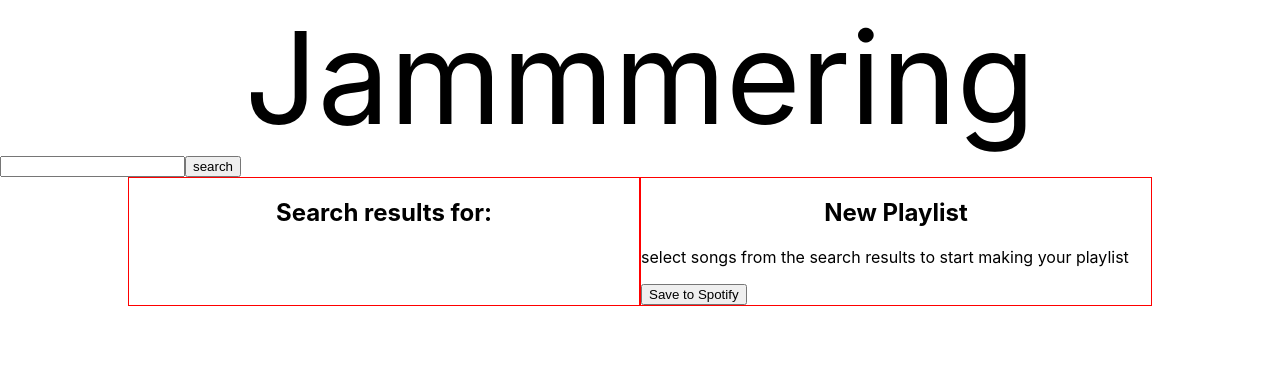
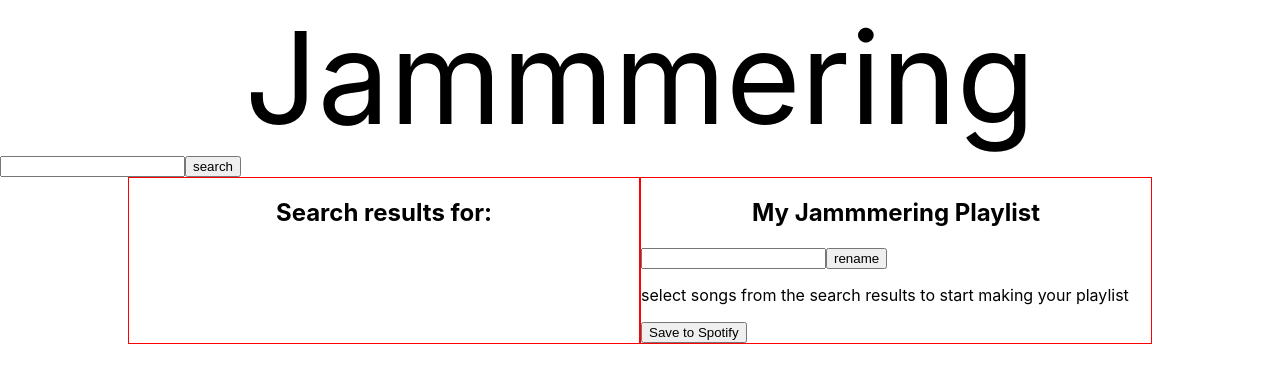
Before and after one commit to NerdyNurse/jammmering, a React (Create React App) app: page / in a window 1280 px wide. Shown: the top 382 px of the page. Built offline with nearby package versions, Linux system fonts and the light colour scheme.

Commit message:
fix various bugs

```diff
--- a/src/App.js
+++ b/src/App.js
@@ -6,7 +6,7 @@ import styles from './app.module.css'
 import Playlist from './components/PlayLists/PlayList';
 import SearchBar from './components/SearchBar/SearchBar';
 import SearchResults from './components/SearchResults/SearchResults';
-import  Spotify  from './supportscripts/spotifyauthentication';
+import  Spotify  from './supportscripts/spotify';
 
 
 
@@ -18,7 +18,10 @@ function App() {
 
   }
 
+  const [playListName, setPlayListName] = useState('My Jammmering Playlist')
+
   const [playList, setPlayList] = useState([])
+
   const addTrackToPlaylist = (trackData) => {
     if (playList.includes(trackData)){
       alert('The selected track is already in your playlist')
@@ -33,57 +36,35 @@ function App() {
   }
 
   const [searchResults, setSearchResults] = useState([])
+  const [searchingFor, setSearchingFor] = useState('')
 
 
  const [displayToken, setDisplayToken] = useState('');
+ const [costomName, setCostomName] = useState('');
+
+  const renamePlayList = () => {
+    if(costomName){
+      setPlayListName(costomName)
+      setCostomName('')}
+  }
+
+  const renameChangeHandler = ({target}) => {
+    setCostomName(target.value)
+  }
 
   const searchClickHandler = async () => {
-    if (userInput.length < 5) {
+    /*if (userInput.length < 5) {
       alert('add more characters to your search')
     }
-    else {
-      const token =Spotify.getAccessToken();
-      const basicEndPoint = 'https://api.spotify.com/v1/search?q=';
-      const searchType = 'type=track';
+    else { */
+    const results = await Spotify.searchByUserInput(userInput);
 
-      if (token) {
-        console.log(token)
-        const searchURL = basicEndPoint + userInput + '&' + searchType;
-
-        setDisplayToken(searchURL)
-
-        try {
-          const response = await fetch(searchURL, {
-            headers: {
-              Authorization: 'Bearer '+ token
-            }
-          });
-
-          if(response.ok) {
-
-          const data = await response.json();
-          console.log(data)
-
-          setSearchResults(data.tracks.items.map((item) => ({
-            trackName: item.name,
-            artist: item.artists.map(artist => artist.name).join(', '),
-            imgUrl: item.album.images.length > 0 ? item.album.images[0].url : null,
+    setSearchResults(results);
+    console.log(`SearchResults:`, results);
+    setSearchingFor(userInput);
+    setUserInput('');
 
 
-          })
-          ));
-
-          console.log(searchResults)
-          setUserInput('')
-
-      }} catch (error){
-        console.error('Error during search:', error);
-      }
-      }
-       else {
-        setDisplayToken('something is not working')
-      }
-    }
 
   }
 
@@ -101,7 +82,7 @@ function App() {
         <div className={styles.list}>
 
       <SearchResults
-        userInput={userInput}
+        userInput={searchingFor}
         addTrackToPlaylist={addTrackToPlaylist}
         playList={playList}
         searchResults={searchResults}/>
@@ -109,8 +90,13 @@ function App() {
         </div>
         <div className={styles.list}>
       <Playlist
+        playListName={playListName}
         playList={playList}
-        removeTrackFromPlaylist={removeTrackFromPlaylist} />
+        removeTrackFromPlaylist={removeTrackFromPlaylist}
+        costomName={costomName}
+        renameChangeHandler={renameChangeHandler}
+        renamePlayList={renamePlayList}
+         />
 
         </div>
 
--- a/src/components/PlayLists/PlayList.js
+++ b/src/components/PlayLists/PlayList.js
@@ -1,11 +1,15 @@
 import React from 'react'
 import Tracklist from '../TrackList/Tracklist'
 
-export default function Playlist({playList, removeTrackFromPlaylist}){
+export default function Playlist({playList, removeTrackFromPlaylist, playListName, renamePlayList, renameChangeHandler, costomName}){
 
     return (
         <div>
-            <h2>New Playlist</h2>
+            <h2>{playListName}</h2>
+            <input type='text' value={costomName} onChange={renameChangeHandler} />
+            <button
+            onClick= {renamePlayList}
+            >rename</button>
             {playList.length > 0 ?
                 <Tracklist
                     renderList={playList}
--- a/src/supportscripts/spotifyauthentication.js
+++ b/src/supportscripts/spotify.js
@@ -17,6 +17,7 @@ const Spotify = {
     }
 
     var state = generateRandomString(16);
+    console.log(`state: ${state}`)
 
     localStorage.setItem(this.stateKey, state);
     var scope = 'user-read-private user-read-email';
@@ -64,29 +65,41 @@ const Spotify = {
         }
     },
 
-    async request(url, options = {}) {
-        if (!this.accessToken) {
-        this.accessToken = this.getAccessToken(); // Ensure access token exists
-        }
+    async searchByUserInput(userInput) {
+        const token =Spotify.getAccessToken();
+        const basicEndPoint = 'https://api.spotify.com/v1/search?q=';
+        const searchType = 'type=track';
+
+        if (token) {
+
+            const searchURL = basicEndPoint + userInput + '&' + searchType;
 
             try {
-        const response = await fetch(url, {
-            ...options,
+                const response = await fetch(searchURL, {
                     headers: {
-            Authorization: `Bearer ${this.accessToken}`,
-            ...options.headers
+                    Authorization: 'Bearer '+ token
                     }
                 });
 
-        if (response.ok) {
-            const jsonResponse = await response.json();
-            return jsonResponse;
+                if(response.ok) {
+
+                const data = await response.json();
+                console.log(data)
+
+                const trackData = data.tracks.items.map((item) => ({
+                    trackName: item.name,
+                    artist: item.artists.map(artist => artist.name).join(', '),
+                    imgUrl: item.album.images.length > 0 ? item.album.images[0].url : null,
+                    uri: item.uri,
+                }));
+
+                return trackData
+            }
+            } catch (error){
+                console.error('Error during search:', error);
+                };
         }
 
-        throw new Error('Request failed!');
-        } catch (error) {
-        console.error(error);
-        }
 }
 
 
```
Lines whose indentation alone changed are shown as unchanged.
